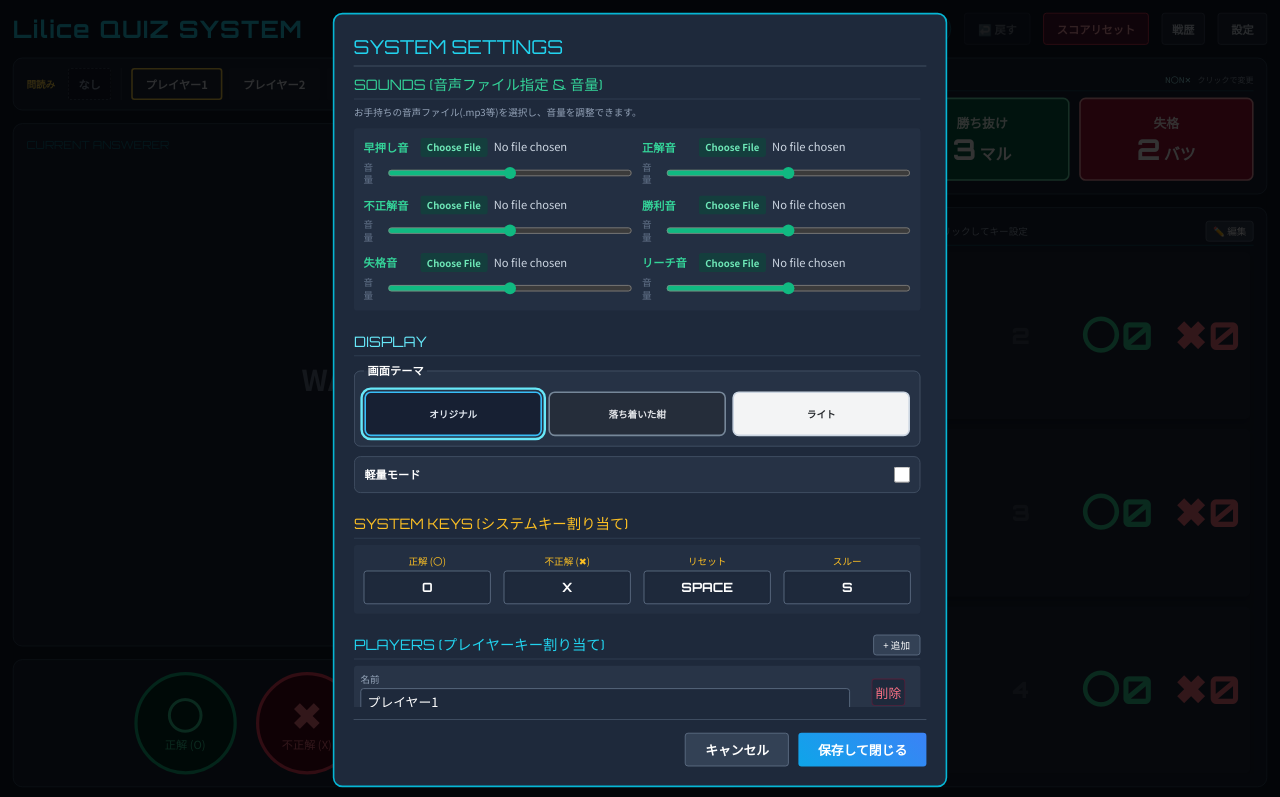
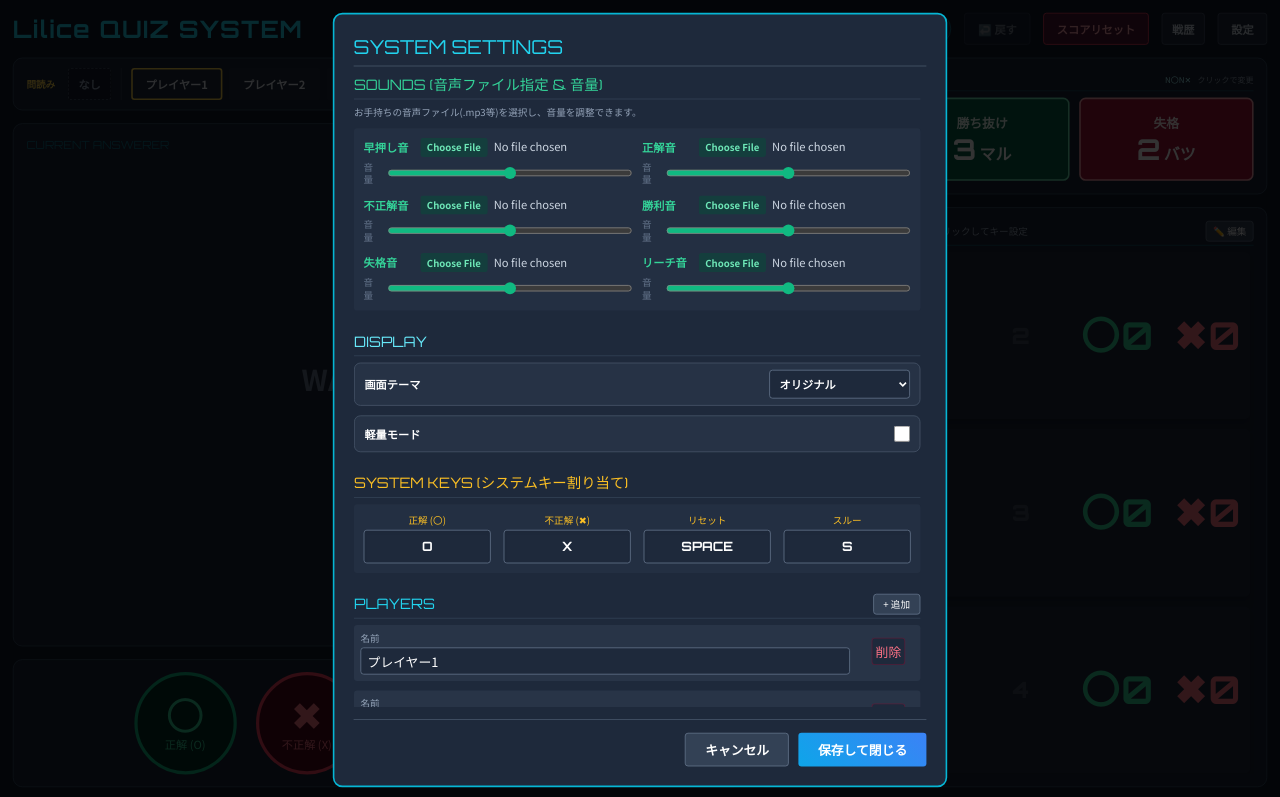
Before and after one commit to lil0225-creator/LiliceQuizSystem, a plain HTML site: page index.html in a window 1280 px wide. Both pictures are taken after a click on the button "設定". Shown: the top 797 px of the page. Drawn offline with nearby package versions, Linux system fonts and the light colour scheme.

Commit message:
Use a compact theme selector
* Use a compact theme select in settings

* Use a compact theme select in settings

* Use a compact theme select in settings

```diff
--- a/css/style.css
+++ b/css/style.css
@@ -376,26 +376,6 @@
             animation: lightweight-cutin 0.4s ease-out forwards !important;
         }
 
-/* Theme choices keep the original palette as the default. */
-.theme-options label { cursor: pointer; min-width: 0; }
-.theme-choice {
-    display: flex;
-    align-items: center;
-    justify-content: center;
-    min-height: 3.5rem;
-    padding: 0.4rem;
-    border: 2px solid #64748b;
-    border-radius: 0.5rem;
-    text-align: center;
-    font-size: 0.75rem;
-    font-weight: 700;
-}
-.theme-choice-classic { background: #172033; color: #e2e8f0; border-color: #38bdf8; }
-.theme-choice-muted { background: #252d3a; color: #e5e7eb; border-color: #768799; }
-.theme-choice-paper { background: #f3f4f5; color: #24272b; border-color: #cbd5e1; }
-.theme-options input:checked + .theme-choice { outline: 3px solid #67e8f9; outline-offset: 2px; }
-.theme-options input:focus-visible + .theme-choice { outline: 3px solid #fbbf24; outline-offset: 2px; }
-
 body[data-theme="muted"] {
     --color-page: #171d28;
     --color-panel: #252d3a;
--- a/index.html
+++ b/index.html
@@ -5,7 +5,7 @@
     <meta name="viewport" content="width=device-width, initial-scale=1.0">
     <title>Lilice QUIZ SYSTEM</title>
     <script src="https://cdn.tailwindcss.com"></script>
-    <link rel="stylesheet" href="css/style.css?v=20260929-themes">
+    <link rel="stylesheet" href="css/style.css?v=20260929-theme-select">
 </head>
 <body class="h-screen w-screen flex flex-col p-4 relative">
 
@@ -263,14 +263,14 @@
 
                 <section>
                     <h3 class="text-lg font-Lilice text-cyan-300 mb-2 border-b border-slate-700 pb-1">DISPLAY</h3>
-                    <fieldset class="mb-3 rounded-lg border border-slate-600 bg-slate-700/40 p-3">
-                        <legend class="px-1 text-sm font-bold text-white">画面テーマ</legend>
-                        <div class="theme-options mt-1 grid grid-cols-3 gap-2">
-                            <label><input type="radio" name="screen-theme" value="classic" class="sr-only"><span class="theme-choice theme-choice-classic">オリジナル</span></label>
-                            <label><input type="radio" name="screen-theme" value="muted" class="sr-only"><span class="theme-choice theme-choice-muted">落ち着いた紺</span></label>
-                            <label><input type="radio" name="screen-theme" value="paper" class="sr-only"><span class="theme-choice theme-choice-paper">ライト</span></label>
-                        </div>
-                    </fieldset>
+                    <label for="screen-theme" class="mb-3 flex items-center justify-between gap-3 rounded-lg border border-slate-600 bg-slate-700/40 px-3 py-2 text-sm font-bold text-white">
+                        <span>画面テーマ</span>
+                        <select id="screen-theme" class="w-44 max-w-[60%] rounded border border-slate-500 bg-slate-800 px-2 py-1.5 text-sm text-white outline-none focus:border-cyan-300">
+                            <option value="classic">オリジナル</option>
+                            <option value="muted">落ち着いた紺</option>
+                            <option value="paper">ライト</option>
+                        </select>
+                    </label>
                     <label for="lightweight-mode" class="flex items-center justify-between gap-4 rounded-lg border border-slate-600 bg-slate-700/40 p-3">
                         <span class="text-sm font-bold text-white">軽量モード</span>
                         <input id="lightweight-mode" type="checkbox" class="h-5 w-5 accent-cyan-500">
@@ -288,7 +288,7 @@
                 <!-- プレイヤー設定 -->
                 <section>
                     <div class="flex justify-between items-end mb-2 border-b border-slate-700 pb-1">
-                        <h3 class="text-lg font-Lilice text-cyan-400">PLAYERS (プレイヤーキー割り当て)</h3>
+                        <h3 class="text-lg font-Lilice text-cyan-400">PLAYERS</h3>
                         <button id="btn-add-player" class="px-3 py-1 bg-slate-700 hover:bg-slate-600 rounded text-xs transition text-white border border-slate-500">+ 追加</button>
                     </div>
                     <div class="space-y-2" id="player-inputs-container">
@@ -410,6 +410,6 @@
         </div>
     </div>
 
-    <script type="module" src="js/app.js?v=20260929-themes"></script>
+    <script type="module" src="js/app.js?v=20260929-theme-select"></script>
 </body>
 </html>
--- a/js/app.js
+++ b/js/app.js
@@ -94,8 +94,7 @@ import { LiliceQuizRules } from './rules.js';
 
         function applyScreenTheme() {
             document.body.dataset.theme = screenTheme;
-            const selected = document.querySelector(`input[name="screen-theme"][value="${screenTheme}"]`);
-            if (selected) selected.checked = true;
+            document.getElementById('screen-theme').value = screenTheme;
         }
 
         let queue = []; // 早押ししたプレイヤーのid配列
@@ -1801,11 +1800,9 @@ import { LiliceQuizRules } from './rules.js';
         });
 
         let themeBeforeSettings = screenTheme;
-        document.querySelectorAll('input[name="screen-theme"]').forEach(input => {
-            input.addEventListener('change', event => {
-                screenTheme = event.currentTarget.value;
-                applyScreenTheme();
-            });
+        document.getElementById('screen-theme').addEventListener('change', event => {
+            screenTheme = event.currentTarget.value;
+            applyScreenTheme();
         });
 
         ui.winScoreInput.addEventListener('change', (e) => {
```
